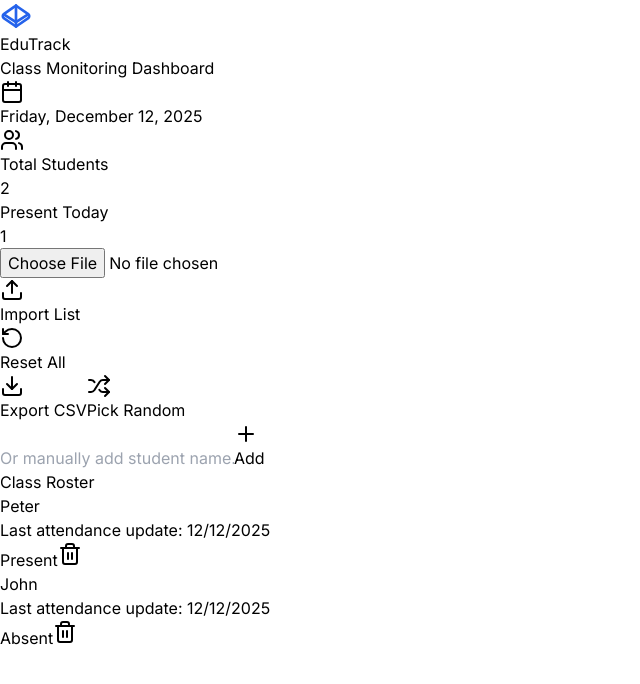
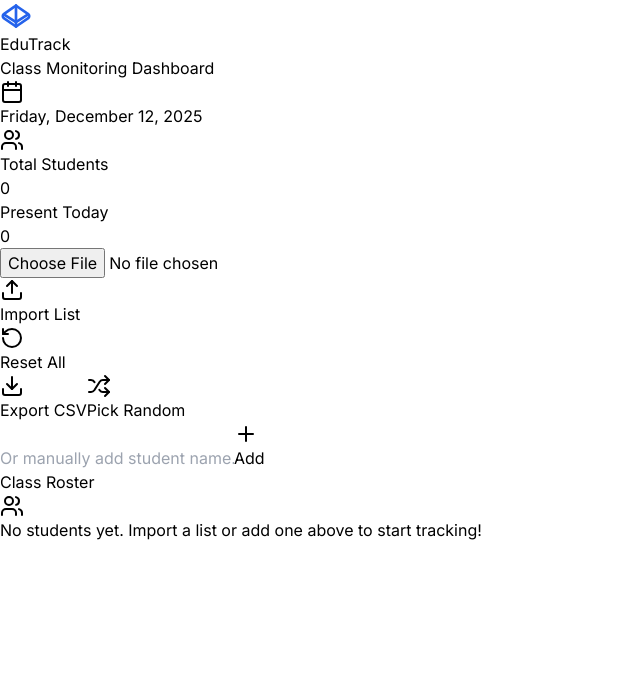
Before and after one commit to DynamicKarabo/class-app, a React (Vite) app: page / in a window 1280 px wide. Shown: the top 684 px of the page, without its empty margins (0-640 px from the left). Built offline with nearby package versions, Linux system fonts and the light colour scheme.

Commit message:
Update App.tsx

```diff
--- a/src/App.tsx
+++ b/src/App.tsx
@@ -11,10 +11,8 @@ interface Student {
 }
 
 export default function ClassMonitoringApp() {
-  const [students, setStudents] = useState<Student[]>([
-    { id: 1, name: "Peter", present: true, date: new Date().toLocaleDateString() },
-    { id: 2, name: "John", present: false, date: new Date().toLocaleDateString() },
-  ]);
+  // REMOVED INITIAL EXAMPLE STUDENTS: John and Peter
+  const [students, setStudents] = useState<Student[]>([]);
   const [newName, setNewName] = useState("");
   const [selectedStudentId, setSelectedStudentId] = useState<number | null>(null);
 
@@ -86,7 +84,6 @@ export default function ClassMonitoringApp() {
     event.target.value = '';
   };
 
-  // --- NEW: Reset Function ---
   const resetAttendance = () => {
     const isConfirmed = window.confirm(
       "Are you sure you want to reset the attendance for ALL students? This will mark everyone as ABSENT for a new session."
@@ -104,7 +101,6 @@ export default function ClassMonitoringApp() {
       alert("Attendance list has been reset for the new session.");
     }
   };
-  // --- END NEW FUNCTION ---
 
   const exportToCSV = () => {
     const headers = ["Name", "Status", "Last Updated"];
@@ -278,7 +274,7 @@ export default function ClassMonitoringApp() {
             </label>
           </div>
 
-          {/* NEW: Reset Attendance Button */}
+          {/* Reset Attendance Button */}
           <button
             onClick={resetAttendance}
             className="flex-1 bg-red-500 hover:bg-red-600 text-white font-semibold py-3 rounded-xl flex items-center justify-center gap-2 transition-all shadow-md hover:shadow-lg"
```
